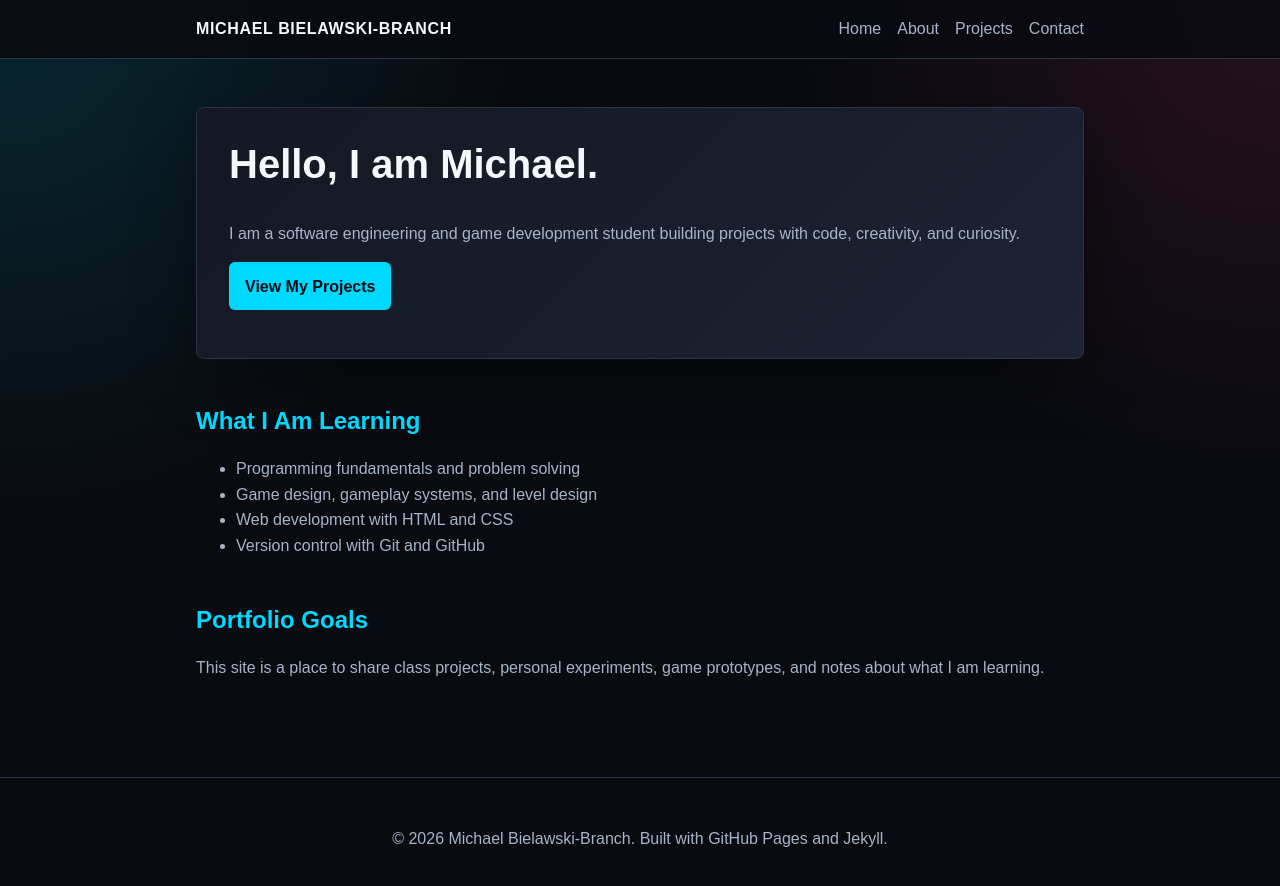
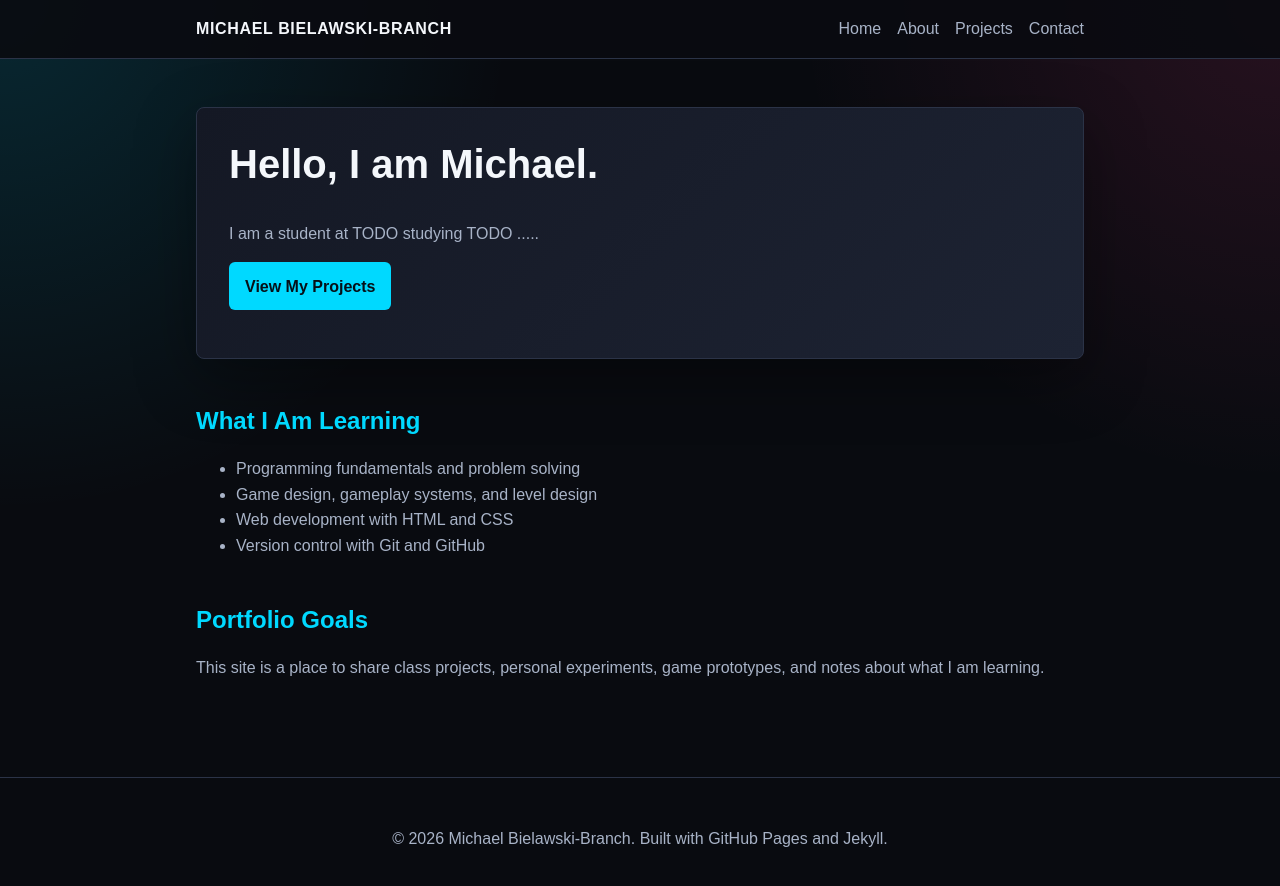
Before and after one commit to michaelbranch-code/Michaels_Portfolio, a Jekyll site: the page built from index.html, in a window 1280 px wide. Shown: the top 886 px of the page. Built offline with Jekyll 4.4.1, drawn with Linux system fonts in a browser that asks for light colours.

Commit message:
Stubbed out some text

```diff
--- a/index.html
+++ b/index.html
@@ -5,7 +5,7 @@ title: Home
 
 <section class="hero">
   <h1>Hello, I am Michael.</h1>
-  <p>I am a software engineering and game development student building projects with code, creativity, and curiosity.</p>
+  <p>I am a student at TODO studying TODO .....</p>
   <p>
     <a class="button" href="{{ '/projects.html' | relative_url }}">View My Projects</a>
   </p>
@@ -23,5 +23,6 @@ title: Home
 
 <section>
   <h2>Portfolio Goals</h2>
-  <p>This site is a place to share class projects, personal experiments, game prototypes, and notes about what I am learning.</p>
+  <p>This site is a place to share class projects, personal experiments, game prototypes, and notes about what I am
+    learning.</p>
 </section>
```
